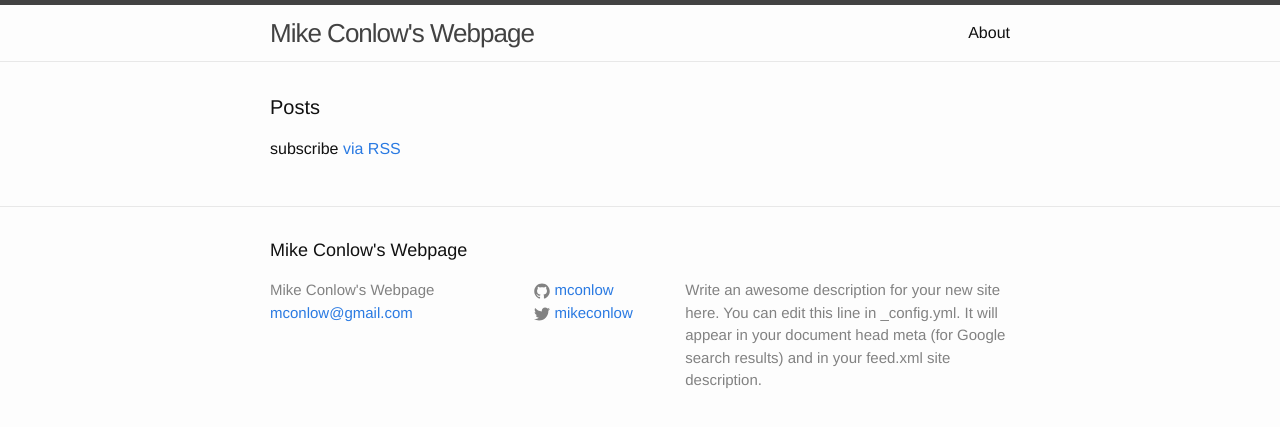
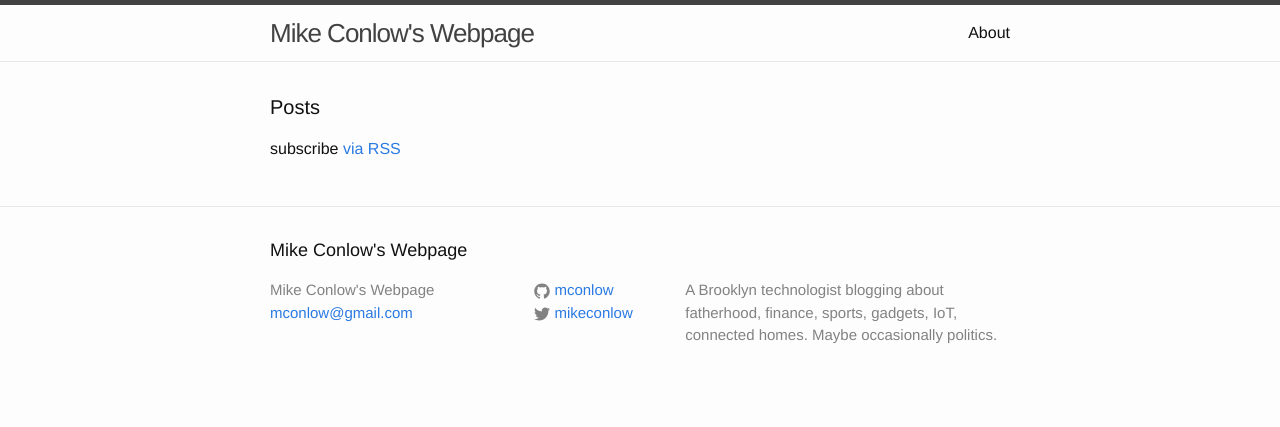
Before and after one commit to mconlow/mconlow.github.io, a Jekyll site: the page built from index.html, in a window 1280 px wide. Shown: the top 427 px of the page. Built offline with Jekyll 4.4.1, drawn with Linux system fonts in a browser that asks for light colours.

Commit message:
Updated _config.yml

```diff
--- a/_config.yml
+++ b/_config.yml
@@ -9,9 +9,8 @@
 title: Mike Conlow's Webpage
 email: mconlow@gmail.com
 description: > # this means to ignore newlines until "baseurl:"
-  Write an awesome description for your new site here. You can edit this
-  line in _config.yml. It will appear in your document head meta (for
-  Google search results) and in your feed.xml site description.
+  A Brooklyn technologist blogging about fatherhood, finance, sports, gadgets, IoT,
+  connected homes. Maybe occasionally politics.
 baseurl: "" # the subpath of your site, e.g. /blog
 url: "http://www.mikeconlow.com" # the base hostname & protocol for your site
 twitter_username: mikeconlow
```
